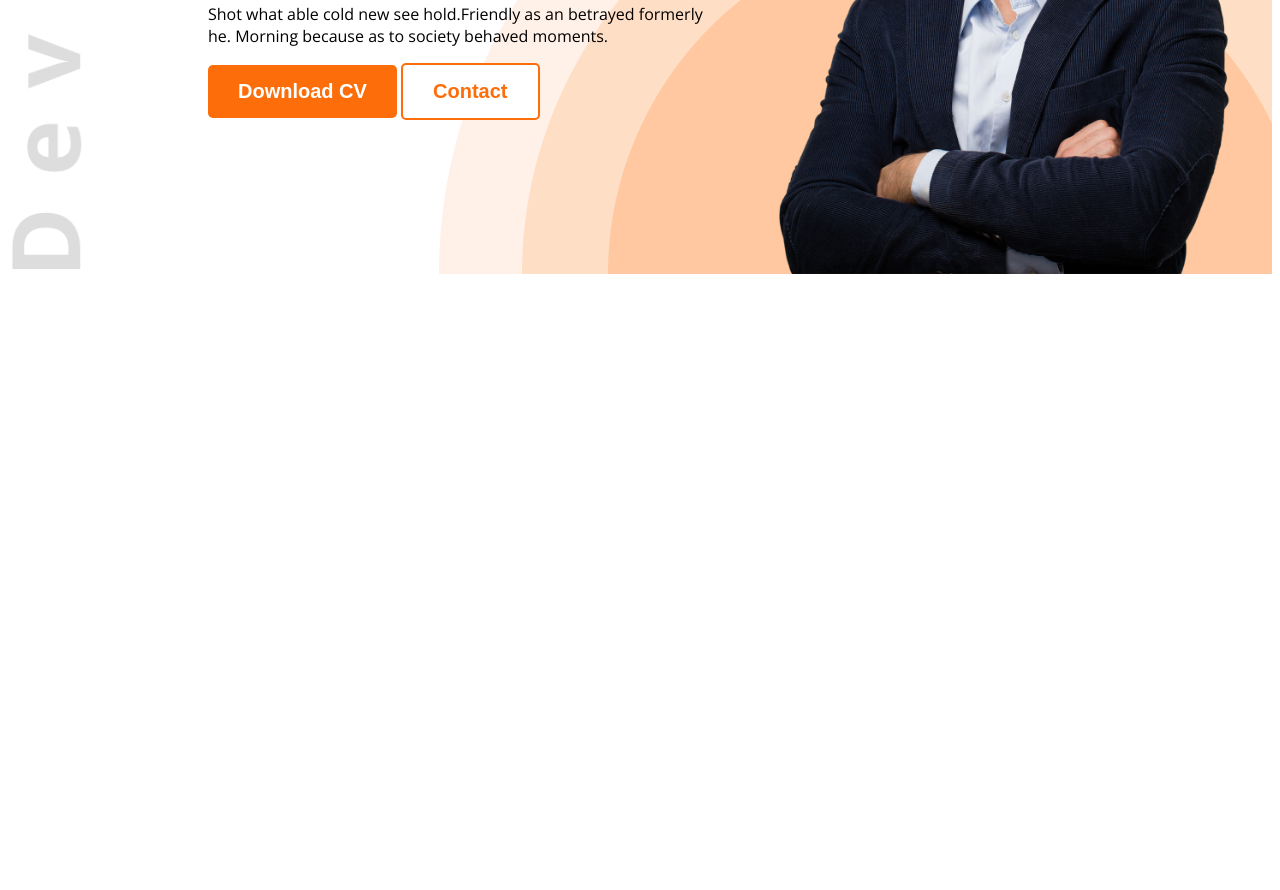
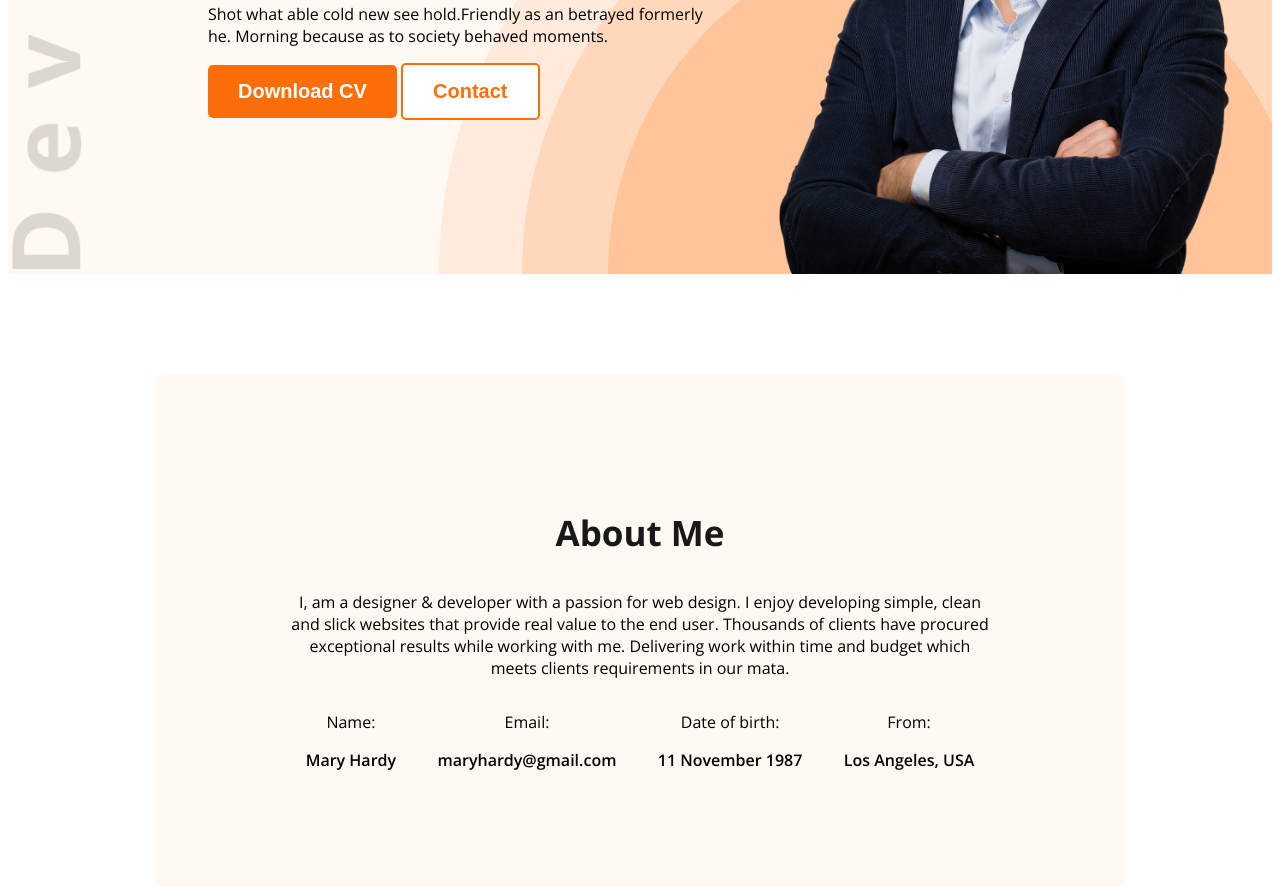
Before and after one commit to fabihawazi/Web-Dev-Portfolio, a plain HTML site: page index.html in a window 1280 px wide. Shown: the part 464-1354 px from the top of the page. Before the commit the page ends 800 px from the top, so only its background shows below. Drawn offline with nearby package versions, Linux system fonts and the light colour scheme.

Commit message:
About Section

```diff
--- a/index.html
+++ b/index.html
@@ -1,22 +1,26 @@
 <!DOCTYPE html>
 <html lang="en">
+
 <head>
     <meta charset="UTF-8">
     <meta name="viewport" content="width=device-width, initial-scale=1.0">
     <title>Web Dev Portfolio</title>
     <link rel="preconnect" href="https://fonts.googleapis.com">
     <link rel="preconnect" href="https://fonts.gstatic.com" crossorigin>
-    <link href="https://fonts.googleapis.com/css2?family=Open+Sans:ital,wght@0,300..800;1,300..800&family=Work+Sans:ital,wght@0,100..900;1,100..900&display=swap" rel="stylesheet">
+    <link
+        href="https://fonts.googleapis.com/css2?family=Open+Sans:ital,wght@0,300..800;1,300..800&family=Work+Sans:ital,wght@0,100..900;1,100..900&display=swap"
+        rel="stylesheet">
     <link rel="stylesheet" href="styles/portfolio.css">
 </head>
+
 <body class="open-sans-normal">
-    <header class="header">
+    <header class="header secondary-bg">
         <nav>
             <h3 class="nav-title">Ma<span class="text-primary">r</span>y</h3>
             <ul>
-               <li><a class="dark-2" href="">Portfolio</a></li>
-               <li><a class="dark-2" href="">Blog</a></li>
-               <li><a href=""><button class="btn-primary">Hire Me</button></a></li>
+                <li><a class="dark-2" href="">Portfolio</a></li>
+                <li><a class="dark-2" href="">Blog</a></li>
+                <li><a href=""><button class="btn-primary">Hire Me</button></a></li>
             </ul>
         </nav>
         <div class="banner">
@@ -24,7 +28,8 @@
                 <h4 class="banner-greetings">Hi, I am</h4>
                 <h1 class="banner-title">Mary Hardy</h1>
                 <p class="banner-description">
-                    Shot what able cold new see hold.Friendly as an betrayed formerly he. Morning because as to society behaved moments.
+                    Shot what able cold new see hold.Friendly as an betrayed formerly he. Morning because as to society
+                    behaved moments.
                 </p>
                 <button class="btn-primary">Download CV</button>
                 <button id="contact">Contact</button>
@@ -33,10 +38,35 @@
         </div>
     </header>
     <main>
-
+        <section class="about secondary-bg">
+            <h3 class="section-title">About Me</h3>
+            <p class="section-description">
+                I, am a designer & developer with a passion for web design. I enjoy developing simple, clean and slick websites that provide real value to the end user. Thousands of clients have procured exceptional results while working with me. Delivering work within time and budget which meets clients requirements in our mata.
+            </p>
+            <div class="about-items">
+                <!-- .about-item*4>p.item-title+p.item-description -->
+                 <div class="about-item">
+                    <p class="item-title">Name:</p>
+                    <p class="item-description">Mary Hardy</p>
+                 </div>
+                 <div class="about-item">
+                    <p class="item-title">Email:</p>
+                    <p class="item-description">maryhardy@gmail.com</p>
+                 </div>
+                 <div class="about-item">
+                    <p class="item-title">Date of birth:</p>
+                    <p class="item-description">11 November 1987</p>
+                 </div>
+                 <div class="about-item">
+                    <p class="item-title">From:</p>
+                    <p class="item-description">Los Angeles, USA</p>
+                 </div>
+            </div>
+        </section>
     </main>
     <footer>
 
     </footer>
 </body>
+
 </html>
--- a/styles/portfolio.css
+++ b/styles/portfolio.css
@@ -9,6 +9,9 @@
 }
 
 /* shared style */
+.secondary-bg{
+    background-color: #FFF8F3;
+}
 .text-primary{
     color: #FD6E0A;
 }
@@ -29,7 +32,15 @@
     background-repeat: no-repeat;
     background-size: 96px, auto;
     background-position: top left, bottom right;
-
+}
+.section-title{
+    font-weight: bold;
+    font-size: 35px;
+    color: #181818;
+}
+.secton-description{
+    font-size: 18px;
+    color: #757575;
 }
 /* nav styles */
 nav{
@@ -84,3 +95,23 @@
 .banner-pro-pic{
     width: 500px;
 }
+
+/* main styles */
+main{
+    max-width: 970px;
+    margin: 0 auto;
+}
+/* about styles */
+.about{
+    border-radius: 10px;
+    padding: 100px 130px;
+    text-align: center;
+    margin-top: 100px;
+}
+.about-items{
+    display: flex;
+    justify-content: space-around;
+}
+.item-description{
+    font-weight: 600;
+}
```
